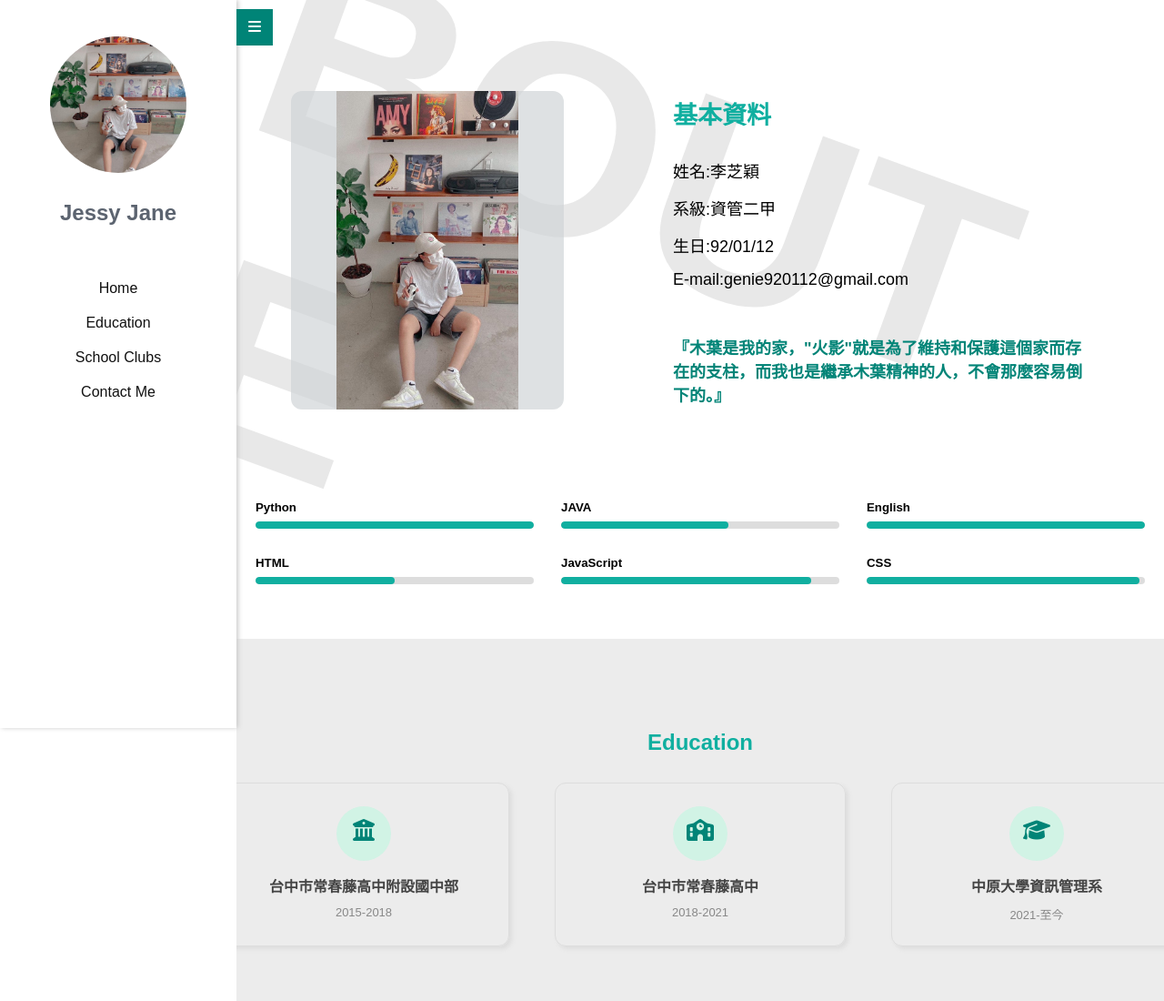
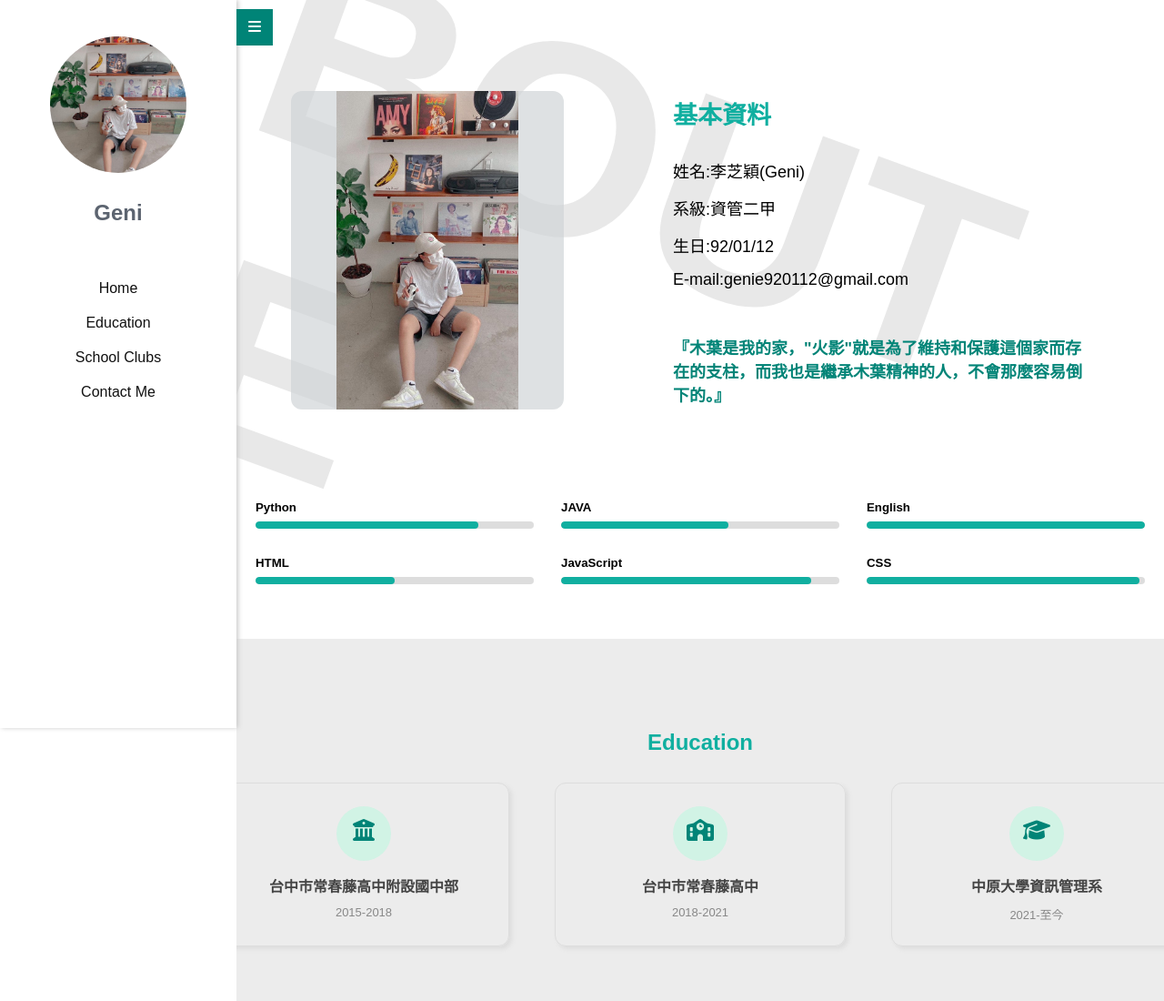
Before and after one commit to 10994015/p2, a plain HTML site: page index.html in a window 1280 px wide. Shown: the top 1100 px of the page at 91% size. Drawn offline with nearby package versions, Linux system fonts and the light colour scheme; a web font is replaced by a local one.

Commit message:
Add files via upload

```diff
--- a/index.html
+++ b/index.html
@@ -13,7 +13,7 @@
 <body>
     <header id="header">
         <img src="./images/personal.jpg" alt="">
-        <h2>Jessy Jane</h2>
+        <h2>Geni</h2>
         <div class="link">
             <a href="#">Home</a>
             <a href="#education">Education</a>
@@ -33,7 +33,7 @@
             </div>
             <div class="intro">
                 <h2>基本資料</h2>
-                <p>姓名:李芝穎</p>
+                <p>姓名:李芝穎(Geni)</p>
                 <p>系級:資管二甲</p>
                 <p>生日:92/01/12</p>
                 <p>E-mail:genie920112@gmail.com</p>
@@ -44,7 +44,7 @@
             <div class="skill">
                 <h5>Python</h5>
                 <div class="bar">
-                    <div class="percent"></div>
+                    <div class="percent python"></div>
                 </div>
             </div>
             <div class="skill">
```
